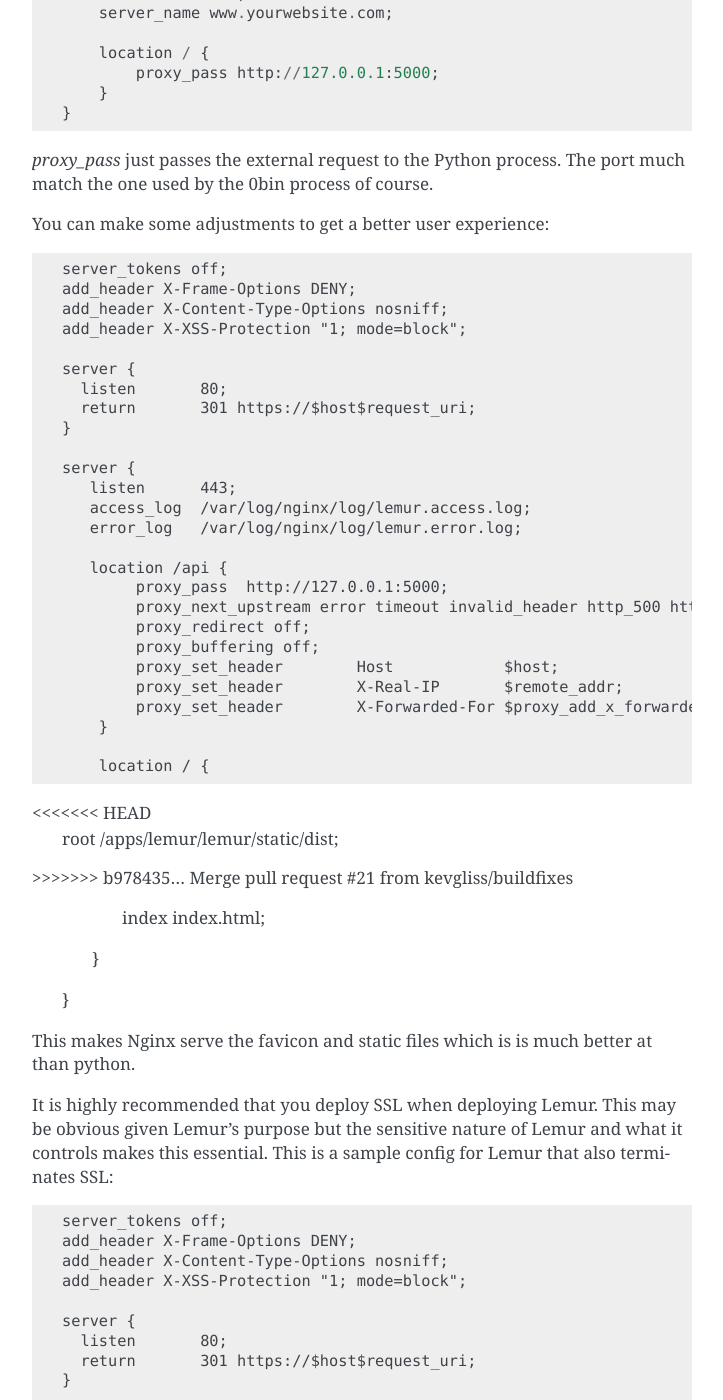
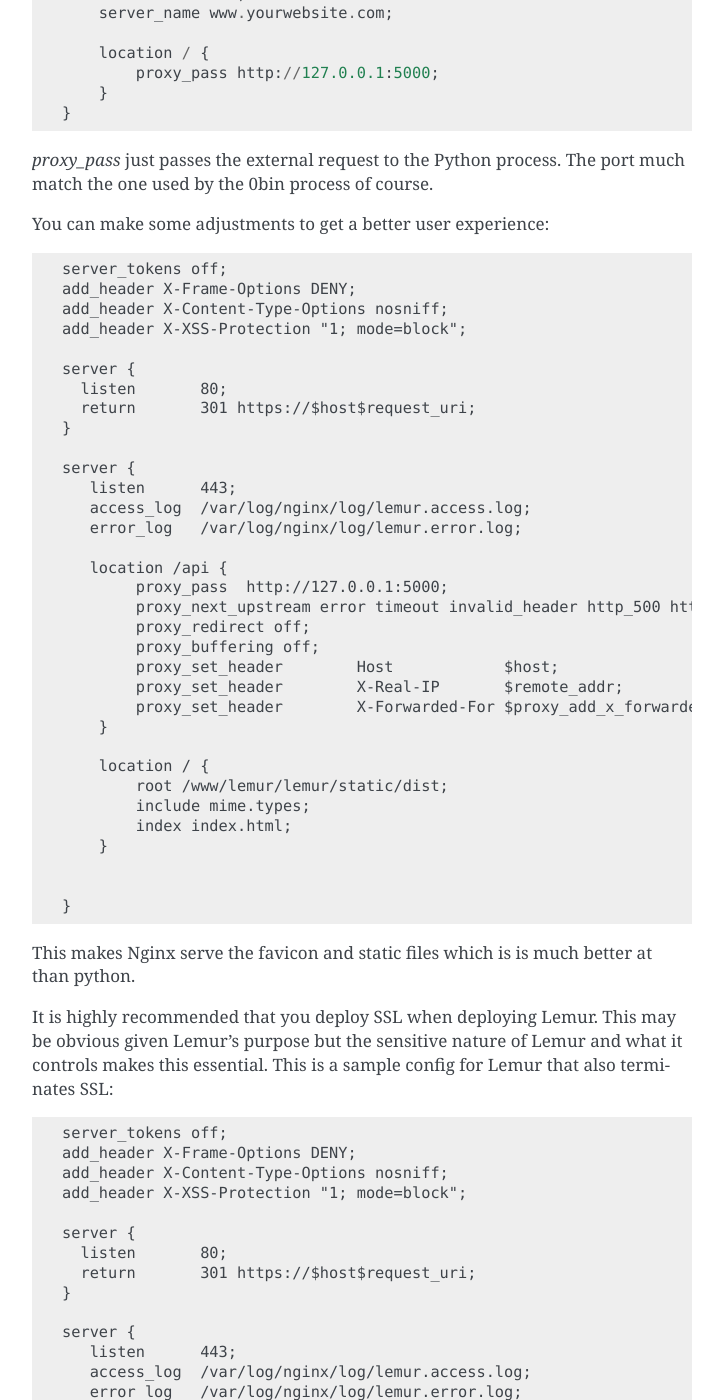
Before and after one commit to Netflix/lemur, a Sphinx documentation site: the page built from docs/production/index.rst, in a window 1280 px wide and 1400 px high, scrolled down 1601 px. Shown: the whole window, without its empty margins (388-1111 px from the left). Built offline with Sphinx 7.4.7, drawn with Linux system fonts in a browser that asks for light colours; pages that are not in the unit, such as notebooks, are missing from menus; some of the changed text lies outside the part shown.

Commit message:
Fixing bad cherry pick

```diff
--- a/docs/production/index.rst
+++ b/docs/production/index.rst
@@ -106,12 +106,8 @@
         }
 
         location / {
-<<<<<<< HEAD
-            root /apps/lemur/lemur/static/dist;
-=======
             root /www/lemur/lemur/static/dist;
             include mime.types;
->>>>>>> b978435... Merge pull request #21 from kevgliss/buildfixes
             index index.html;
         }
 
@@ -176,12 +172,8 @@
         }
 
         location / {
-<<<<<<< HEAD
-            root /apps/lemur/lemur/static/dist;
-=======
             root /www/lemur/lemur/static/dist;
             include mime.types;
->>>>>>> b978435... Merge pull request #21 from kevgliss/buildfixes
             index index.html;
         }
 
--- a/docs/quickstart/index.rst
+++ b/docs/quickstart/index.rst
@@ -148,7 +148,6 @@
 You'll use the builtin HttpProxyModule within Nginx to handle proxying::
 
     location / {
-<<<<<<< HEAD
       proxy_pass         http://localhost:5000;
       proxy_redirect     off;
 
@@ -156,11 +155,12 @@
       proxy_set_header   X-Real-IP         $remote_addr;
       proxy_set_header   X-Forwarded-For   $proxy_add_x_forwarded_for;
       proxy_set_header   X-Forwarded-Proto $scheme;
-=======
+    }
+
+    location / {
         root /www/lemur/lemur/static/dist;
         include mime.types;
         index index.html;
->>>>>>> b978435... Merge pull request #21 from kevgliss/buildfixes
     }
 
 See :doc:`../production/index` for more details on using Nginx.
```
